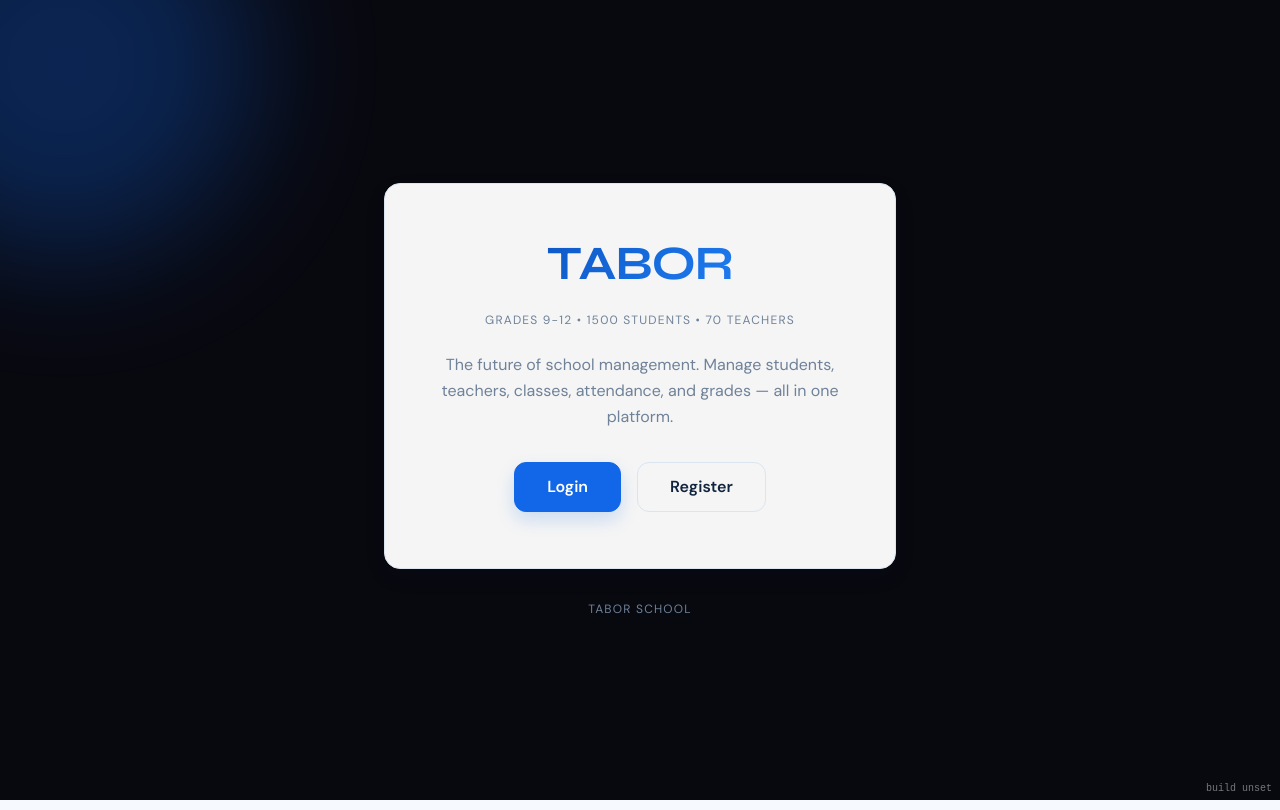
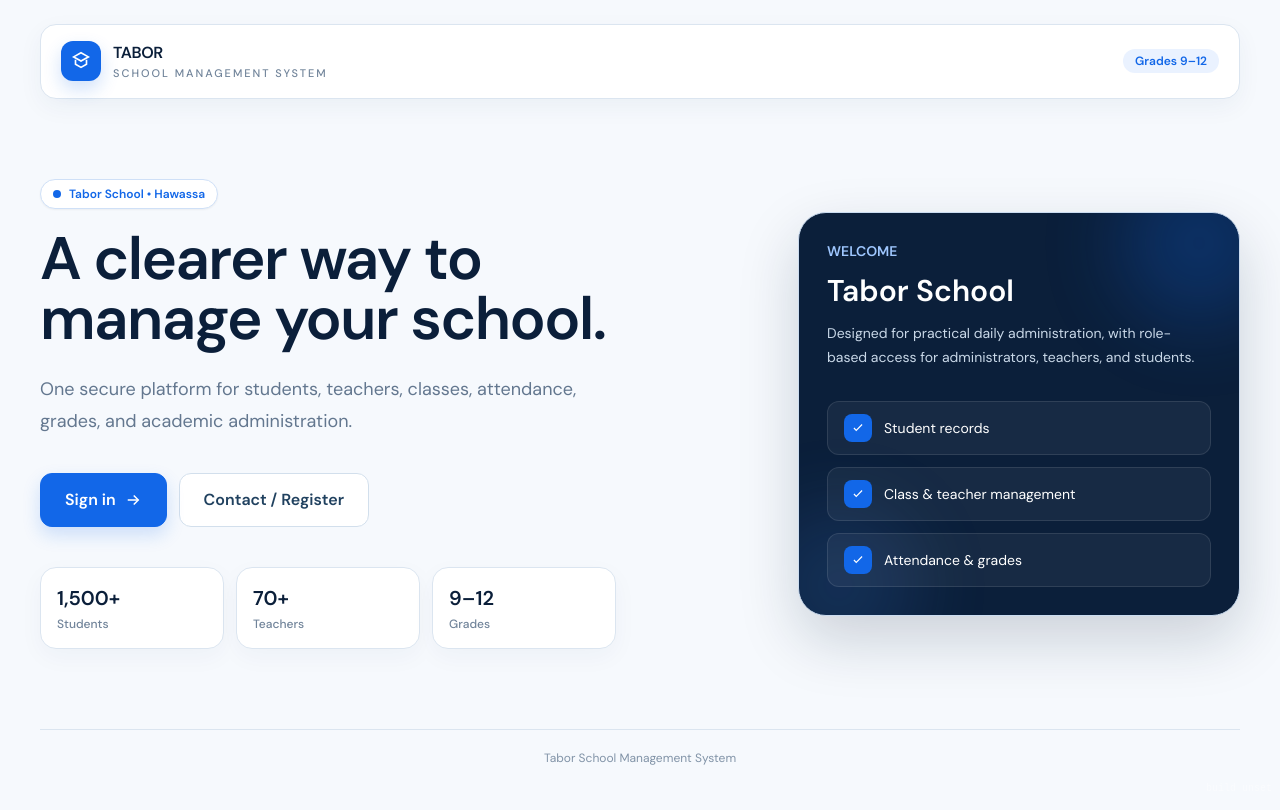
Before and after one commit to isakhu/hawassa-tabor-school, a Next.js app in the folder frontend/: page / in a window 1280 px wide. Built offline with nearby package versions, Linux system fonts and the light colour scheme; no server answers.

Commit message:
style: redesign landing page in blue and white

```diff
--- a/frontend/app/page.tsx
+++ b/frontend/app/page.tsx
@@ -1,65 +1,98 @@
 import Link from "next/link";
+
+const ArrowIcon = () => (
+  <svg width="18" height="18" viewBox="0 0 24 24" fill="none" stroke="currentColor" strokeWidth="2">
+    <path d="M5 12h14" />
+    <path d="m13 6 6 6-6 6" />
+  </svg>
+);
 
 export default function HomePage() {
   return (
-    <main className="relative flex min-h-screen flex-col items-center justify-center overflow-hidden px-4 text-white">
-      {/* Background mesh blobs */}
-      <div className="pointer-events-none absolute inset-0 overflow-hidden">
-        <div
-          className="animate-blob-1 absolute -left-32 -top-32 h-96 w-96 rounded-full opacity-30 blur-3xl"
-          style={{ background: "var(--primary)" }}
-        />
-        <div
-          className="animate-blob-2 absolute -bottom-32 -right-32 h-96 w-96 rounded-full opacity-30 blur-3xl"
-          style={{ background: "var(--violet)" }}
-        />
-        <div
-          className="animate-blob-3 absolute left-1/2 top-1/2 h-72 w-72 -translate-x-1/2 -translate-y-1/2 rounded-full opacity-20 blur-3xl"
-          style={{ background: "var(--pink)" }}
-        />
+    <main className="min-h-screen bg-[#f6f9fd] text-[#10243e]">
+      <div className="mx-auto flex min-h-screen w-full max-w-7xl flex-col px-5 py-6 sm:px-8 lg:px-10">
+        <header className="flex items-center justify-between rounded-2xl border border-[#dbe5f0] bg-white px-5 py-4 shadow-[0_8px_24px_rgba(20,52,90,0.05)]">
+          <div className="flex items-center gap-3">
+            <div className="flex h-10 w-10 items-center justify-center rounded-xl bg-[#1267e8] text-white shadow-[0_8px_18px_rgba(18,103,232,0.2)]">
+              <svg width="22" height="22" viewBox="0 0 24 24" fill="none" stroke="currentColor" strokeWidth="1.8">
+                <path d="m12 3 8 4.5-8 4.5-8-4.5L12 3Z" />
+                <path d="M6 10.5v5L12 19l6-3.5v-5" />
+              </svg>
             </div>
+            <div>
+              <p className="text-base font-bold tracking-tight text-[#0b1f3a]">TABOR</p>
+              <p className="text-[11px] font-medium uppercase tracking-[0.18em] text-[#71849a]">School Management System</p>
+            </div>
+          </div>
+          <span className="hidden rounded-full bg-[#eaf2ff] px-3 py-1 text-xs font-semibold text-[#1267e8] sm:inline-flex">Grades 9–12</span>
+        </header>
 
-      {/* Content card */}
-      <div className="glass-card animate-page-in relative z-10 flex max-w-lg flex-col items-center gap-6 px-10 py-14 text-center">
-        <h1
-          className="gradient-text text-5xl font-bold tracking-tight"
-          style={{ fontFamily: "var(--font-heading)" }}
-        >
-          TABOR
+        <section className="grid flex-1 items-center gap-12 py-16 lg:grid-cols-[1.1fr_0.9fr] lg:py-20">
+          <div className="animate-page-in max-w-2xl">
+            <div className="mb-5 inline-flex items-center gap-2 rounded-full border border-[#cfe0f7] bg-white px-3 py-1.5 text-xs font-semibold text-[#1267e8] shadow-sm">
+              <span className="h-2 w-2 rounded-full bg-[#1267e8]" />
+              Tabor School • Hawassa
+            </div>
+            <h1 className="text-5xl font-extrabold tracking-tight text-[#0b1f3a] sm:text-6xl">
+              A clearer way to manage your school.
             </h1>
-
-        <p className="text-xs uppercase tracking-widest" style={{ color: "var(--text-muted)" }}>
-          Grades 9-12 • 1500 Students • 70 Teachers
+            <p className="mt-6 max-w-xl text-lg leading-8 text-[#63778f]">
+              One secure platform for students, teachers, classes, attendance, grades, and academic administration.
             </p>
-
-        <p className="text-base leading-relaxed" style={{ color: "var(--text-muted)" }}>
-          The future of school management. Manage students, teachers, classes,
-          attendance, and grades — all in one platform.
-        </p>
-
-        <div className="mt-2 flex flex-wrap items-center justify-center gap-4">
-          <Link
-            href="/login"
-            className="shimmer-btn rounded-xl px-8 py-3 font-semibold text-white shadow-lg"
-          >
-            Login
+            <div className="mt-9 flex flex-wrap gap-3">
+              <Link href="/login" className="shimmer-btn inline-flex items-center gap-2 rounded-xl px-6 py-3.5 font-semibold">
+                Sign in
+                <ArrowIcon />
               </Link>
-          <Link
-            href="/register"
-            className="input-glow rounded-xl border px-8 py-3 font-semibold"
-            style={{ borderColor: "var(--border)", color: "var(--text)" }}
-          >
-            Register
+              <Link href="/register" className="input-glow inline-flex items-center rounded-xl border border-[#d2dfec] bg-white px-6 py-3.5 font-semibold text-[#20415f] hover:border-[#b8cce2]">
+                Contact / Register
               </Link>
+            </div>
+            <div className="mt-10 grid max-w-xl grid-cols-3 gap-3">
+              {[
+                ["1,500+", "Students"],
+                ["70+", "Teachers"],
+                ["9–12", "Grades"],
+              ].map(([value, label], i) => (
+                <div key={label} className="animate-item-in rounded-2xl border border-[#dbe5f0] bg-white p-4 shadow-[0_8px_24px_rgba(20,52,90,0.04)]" style={{ "--index": i } as React.CSSProperties}>
+                  <p className="text-xl font-bold text-[#0b1f3a]">{value}</p>
+                  <p className="mt-1 text-xs font-medium text-[#71849a]">{label}</p>
+                </div>
+              ))}
             </div>
           </div>
 
-      <p
-        className="animate-item-in relative z-10 mt-8 text-xs uppercase tracking-widest"
-        style={{ color: "var(--text-muted)" }}
-      >
-        Tabor School
+          <div className="animate-page-in lg:justify-self-end">
+            <div className="relative overflow-hidden rounded-[28px] border border-[#cbdcf0] bg-[#0b1f3a] p-7 text-white shadow-[0_24px_60px_rgba(11,31,58,0.18)]">
+              <div className="absolute right-[-40px] top-[-50px] h-40 w-40 rounded-full bg-[#1267e8] opacity-25 blur-2xl" />
+              <div className="absolute bottom-[-50px] left-[-40px] h-40 w-40 rounded-full bg-[#4a91f5] opacity-15 blur-2xl" />
+              <div className="relative">
+                <p className="text-sm font-semibold text-[#9fc7ff]">WELCOME</p>
+                <h2 className="mt-3 text-3xl font-bold">Tabor School</h2>
+                <p className="mt-3 max-w-sm text-sm leading-6 text-[#c9d8e8]">
+                  Designed for practical daily administration, with role-based access for administrators, teachers, and students.
                 </p>
+                <div className="mt-8 space-y-3">
+                  {["Student records", "Class & teacher management", "Attendance & grades"].map((item) => (
+                    <div key={item} className="flex items-center gap-3 rounded-xl border border-white/10 bg-white/5 px-4 py-3 text-sm">
+                      <span className="flex h-7 w-7 items-center justify-center rounded-lg bg-[#1267e8]">
+                        <svg width="14" height="14" viewBox="0 0 24 24" fill="none" stroke="currentColor" strokeWidth="2">
+                          <path d="m5 12 4 4L19 6" />
+                        </svg>
+                      </span>
+                      {item}
+                    </div>
+                  ))}
+                </div>
+              </div>
+            </div>
+          </div>
+        </section>
+
+        <footer className="border-t border-[#dbe5f0] py-5 text-center text-xs text-[#8193a7]">
+          Tabor School Management System
+        </footer>
+      </div>
     </main>
   );
 }
```
Lines whose indentation alone changed are shown as unchanged.
